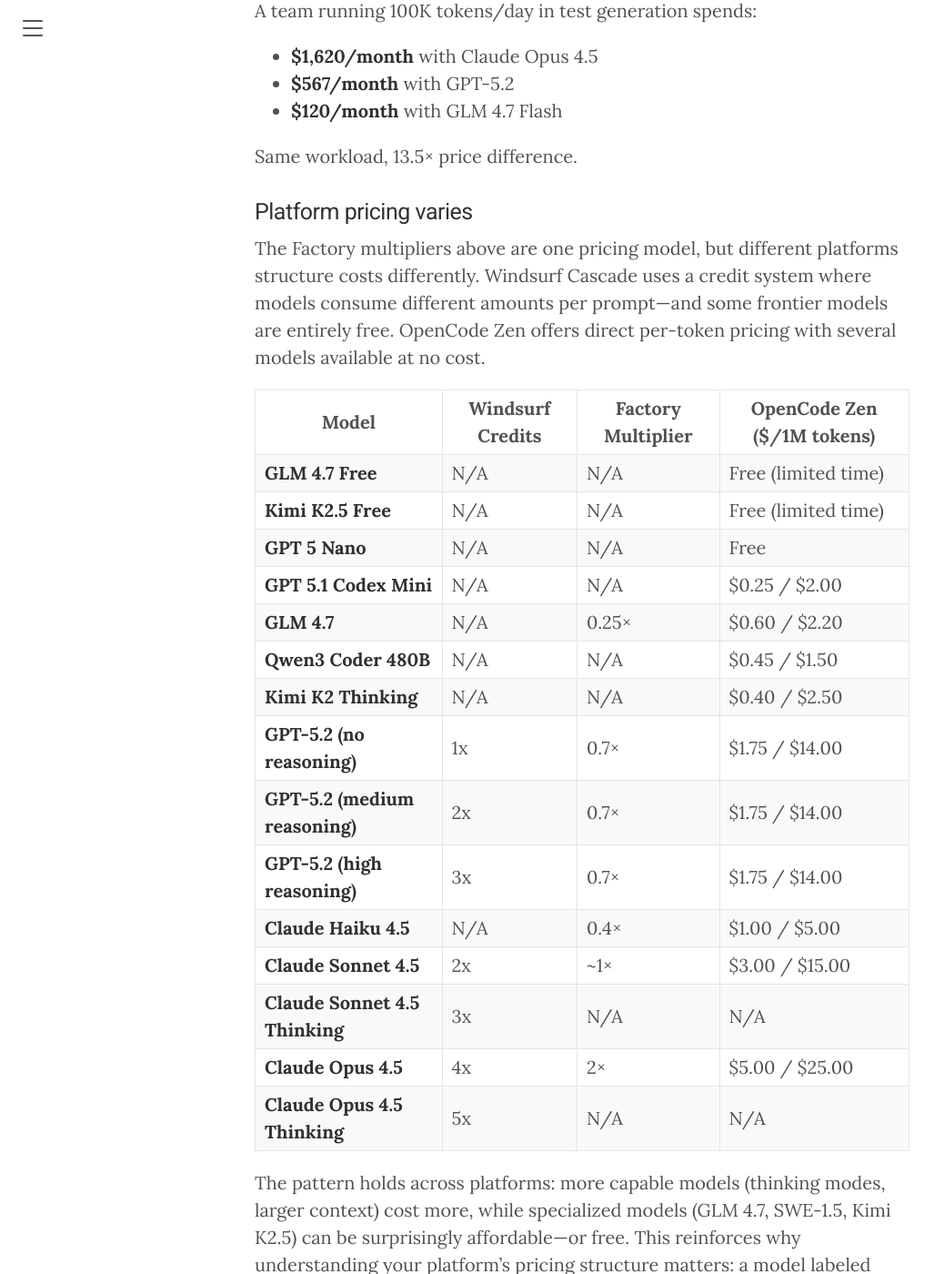
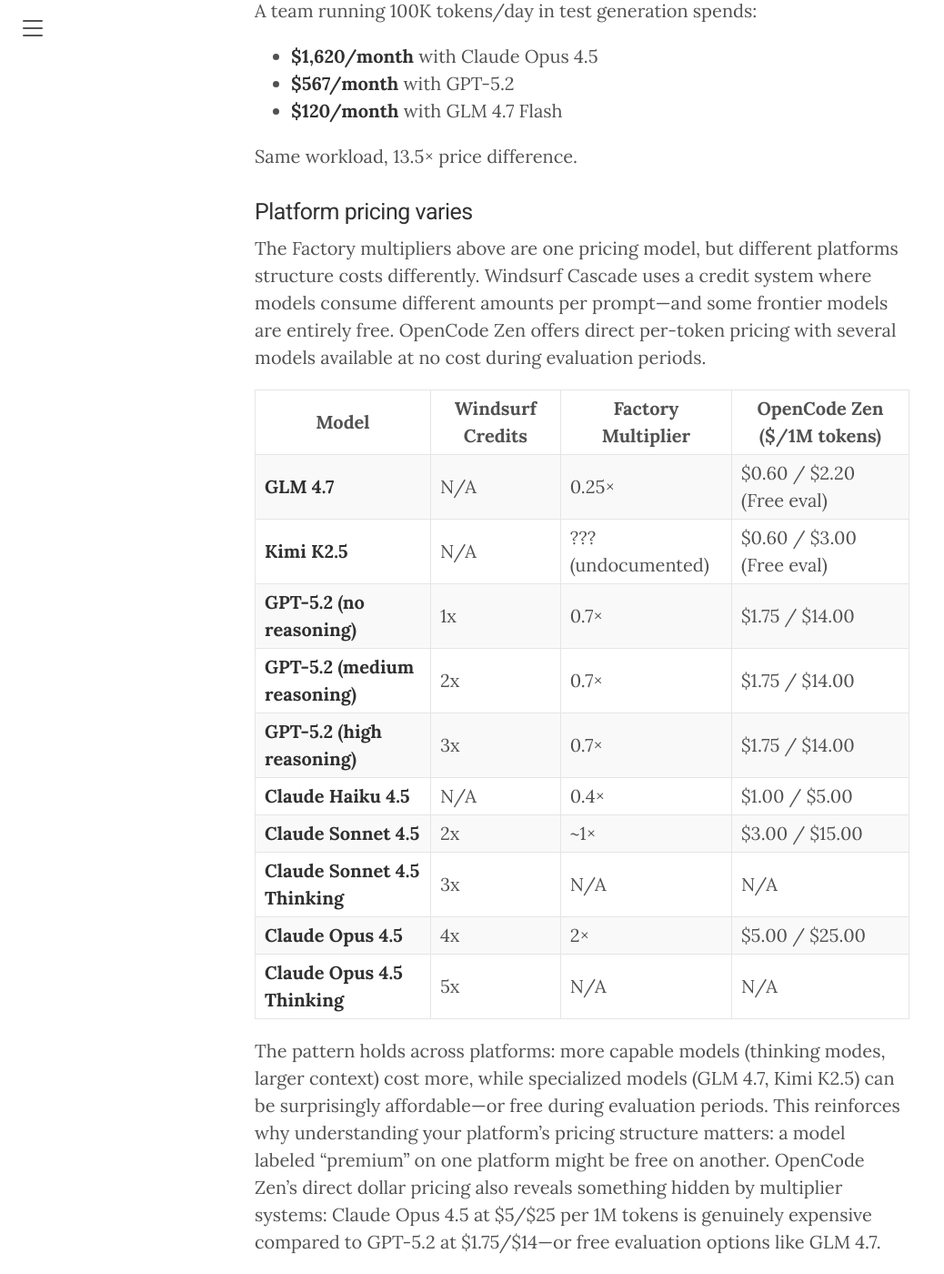
Before and after one commit to shrwnsan/research, a Jekyll site: the page built from _posts/2026-02-03-foundation-model-selection-ai-testing.md, in a window 1280 px wide and 1400 px high, scrolled down 2858 px. Shown: the whole window at 91% size, without its empty margins (0-1038 px from the left). Built offline with Jekyll 4.4.1, drawn with Linux system fonts in a browser that asks for light colours; some of the changed text lies outside the part shown.

Commit message:
fix(posts): clean up pricing comparison table
- Remove N/A-heavy rows (GPT 5 Nano, GPT 5.1 Codex Mini, Qwen3, etc.)
- Move "(Free eval)" note to OpenCode Zen column only
- Mark Kimi K2.5 Factory pricing as "??? (undocumented)"
- Update narrative to reflect evaluation periods vs permanently free

Co-Authored-By: GLM <zai-org@users.noreply.github.com>

```diff
--- a/_posts/2026-02-03-foundation-model-selection-ai-testing.md
+++ b/_posts/2026-02-03-foundation-model-selection-ai-testing.md
@@ -75,17 +75,12 @@
 
 ### Platform pricing varies
 
-The Factory multipliers above are one pricing model, but different platforms structure costs differently. Windsurf Cascade uses a credit system where models consume different amounts per prompt—and some frontier models are entirely free. OpenCode Zen offers direct per-token pricing with several models available at no cost.
+The Factory multipliers above are one pricing model, but different platforms structure costs differently. Windsurf Cascade uses a credit system where models consume different amounts per prompt—and some frontier models are entirely free. OpenCode Zen offers direct per-token pricing with several models available at no cost during evaluation periods.
 
 | Model | Windsurf Credits | Factory Multiplier | OpenCode Zen ($/1M tokens) |
 |-------|------------------|-------------------|---------------------------|
-| **GLM 4.7 Free** | N/A | N/A | Free (limited time) |
-| **Kimi K2.5 Free** | N/A | N/A | Free (limited time) |
-| **GPT 5 Nano** | N/A | N/A | Free |
-| **GPT 5.1 Codex Mini** | N/A | N/A | $0.25 / $2.00 |
-| **GLM 4.7** | N/A | 0.25× | $0.60 / $2.20 |
-| **Qwen3 Coder 480B** | N/A | N/A | $0.45 / $1.50 |
-| **Kimi K2 Thinking** | N/A | N/A | $0.40 / $2.50 |
+| **GLM 4.7** | N/A | 0.25× | $0.60 / $2.20 (Free eval) |
+| **Kimi K2.5** | N/A | ??? (undocumented) | $0.60 / $3.00 (Free eval) |
 | **GPT-5.2 (no reasoning)** | 1x | 0.7× | $1.75 / $14.00 |
 | **GPT-5.2 (medium reasoning)** | 2x | 0.7× | $1.75 / $14.00 |
 | **GPT-5.2 (high reasoning)** | 3x | 0.7× | $1.75 / $14.00 |
@@ -95,7 +90,7 @@
 | **Claude Opus 4.5** | 4x | 2× | $5.00 / $25.00 |
 | **Claude Opus 4.5 Thinking** | 5x | N/A | N/A |
 
-The pattern holds across platforms: more capable models (thinking modes, larger context) cost more, while specialized models (GLM 4.7, SWE-1.5, Kimi K2.5) can be surprisingly affordable—or free. This reinforces why understanding your platform's pricing structure matters: a model labeled "premium" on one platform might be free on another. OpenCode Zen's direct dollar pricing also reveals something hidden by multiplier systems: Claude Opus 4.5 at $5/$25 per 1M tokens is genuinely expensive compared to GPT-5.2 at $1.75/$14—or completely free options like GLM 4.7 Free.
+The pattern holds across platforms: more capable models (thinking modes, larger context) cost more, while specialized models (GLM 4.7, Kimi K2.5) can be surprisingly affordable—or free during evaluation periods. This reinforces why understanding your platform's pricing structure matters: a model labeled "premium" on one platform might be free on another. OpenCode Zen's direct dollar pricing also reveals something hidden by multiplier systems: Claude Opus 4.5 at $5/$25 per 1M tokens is genuinely expensive compared to GPT-5.2 at $1.75/$14—or free evaluation options like GLM 4.7.
 
 ### Latency and throughput
 
```
